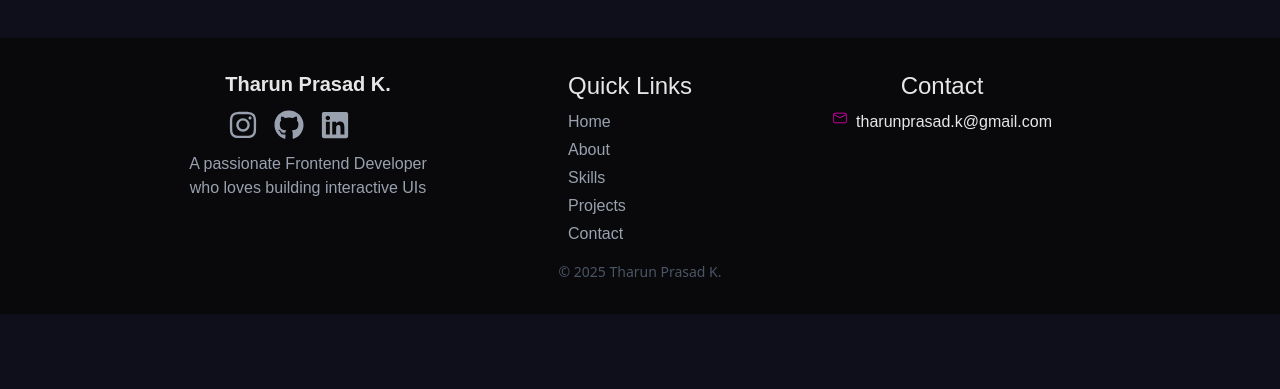
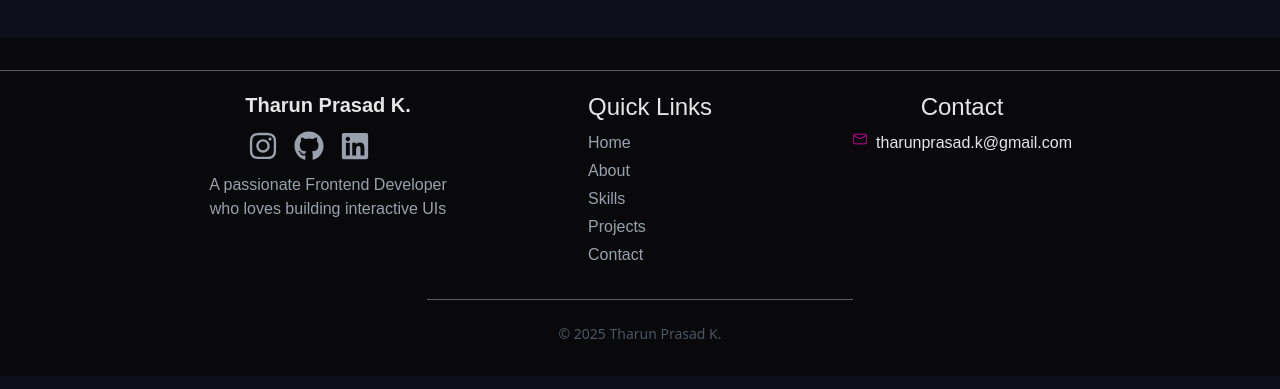
Before and after one commit to tharun10x/Portfoilio, a React (Vite) app: page / in a window 1280 px wide. Shown: the part 2096-2485 px from the top of the page. Before the commit the page ends 2426 px from the top, so only its background shows below. Built offline with nearby package versions, Linux system fonts and the light colour scheme.

Commit message:
Added the div to separate the contents and the name

```diff
--- a/src/Components/footer.jsx
+++ b/src/Components/footer.jsx
@@ -5,8 +5,11 @@ import { FaGithub } from "react-icons/fa";
 export default function Footer() {
   return (
     <footer className="w-full py-8" aria-label="Footer">
-    <div className="px-4 mx-0 flex justify-center gap-10">
-        <div className="flex flex-col md:flex-row justify-around items-start gap-35 ">
+    <div className="w-full mx-auto flex justify-center mb-5">
+        <div className="border-t border-[#5c5c5cff] w-full" />
+      </div>
+      <div className="w-full flex justify-center px-4">
+        <div className="flex flex-col md:flex-row justify-around items-start gap-35">
           <div className="branding">
             <h1 className="text-xl font-bold text-[#E6E6E6] mb-1">
               Tharun Prasad K.
@@ -34,7 +37,7 @@ export default function Footer() {
               </a>
 
               <a
-                href="https://www.linkedin.com/in/tharunprasadk/"
+                href="https://www.linkedin.com/in/tharunprasad"
                 target="_blank"
                 rel="noopener noreferrer"
                 aria-label="LinkedIn"
@@ -42,8 +45,6 @@ export default function Footer() {
               >
                 <FaLinkedin size={30} />
               </a>
-              <br />
-
             </div>
             <p className="mt-3 text-gray-400 w-60">A passionate Frontend Developer who loves building interactive UIs</p>
           </div>
@@ -58,27 +59,29 @@ export default function Footer() {
               <li className='flex justify-start'><a className="text-gray-400 hover:text-gray-200 transition" href="#contact">Contact</a></li>
             </ul>
           </div>
-          <div className=" ">
-            <h2 className="text-2xl text-[#E6E6E6] mb-2 ">Contact</h2>
-
+          <div>
+            <h2 className="text-2xl text-[#E6E6E6] mb-2">Contact</h2>
             <a
               href="mailto:tharunprasad.k@gmail.com"
               aria-label="Email"
-              className="text-[#E6E6E6] hover:text-[#FF00C8] ease-in-out duration-200 flex gap-2 "
+              className="text-[#E6E6E6] hover:text-[#FF00C8] ease-in-out duration-200 flex gap-2"
             >
               <CiMail className="flex text-[#FF00C8]" />
               <span>tharunprasad.k@gmail.com</span>
             </a>
           </div>
         </div>
+      </div>
 
-        <div className="border-t border-[#5c5c5cff] mt-8 pt-6" />
+      <div className="w-1/3 mx-auto flex justify-center mt-8">
+        <div className="border-t border-[#5c5c5cff] w-full" />
+      </div>
 
-
+      <div className="flex justify-center">
+        <p className="text-sm mt-6 text-gray-600 dark:text-gray-400 font-sans">
+          &copy; {new Date().getFullYear()} Tharun Prasad K.
+        </p>
       </div>
-      <p className="text-sm mt-4 text-gray-600 dark:text-gray-400 font-sans h-5">
-            &copy; {new Date().getFullYear()} Tharun Prasad K.
-      </p>
     </footer>
   );
 }
```
